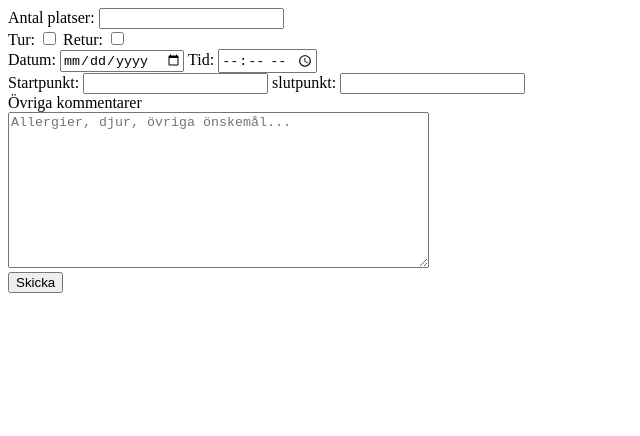
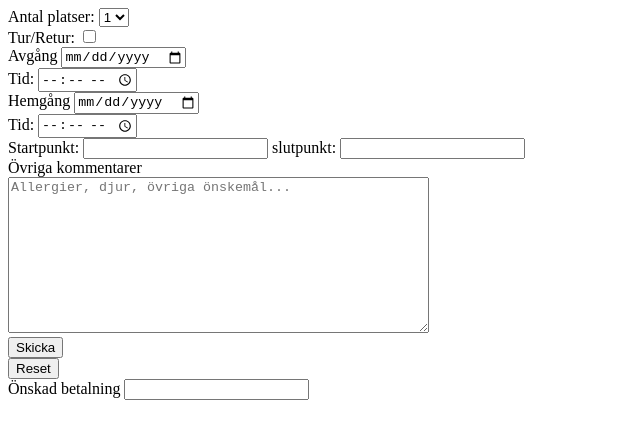
Before and after one commit to 0h4y/samakning, a website: page bilist.html in a window 1280 px wide. Shown: the whole page, without its empty margins (0-640 px from the left). Drawn offline with Linux system fonts and the light colour scheme.

Commit message:
Js för formen avgångs datum och hemgångs datum så man bara kan välja datum från dagens datum och framåt

```diff
--- a/bilist.html
+++ b/bilist.html
@@ -14,41 +14,61 @@ Fritext kommentar
     <meta http-equiv="X-UA-Compatible" content="IE=edge" />
     <meta name="viewport" content="width=device-width, initial-scale=1.0" />
     <title>HERO - Bilist - Registrera dig och ditt fordon här</title>
+
     <script>
       src="bilist.js"
       defer
     </script>
 
-      <div id="error">
-
-      </div>
       <!--Hämtar data från index -->
       <form class="forms" action="" method="GET">
+
       <div class="platser">
         <label for="antPlats">Antal platser:</label>
-        <input type="text" id="antPlats" name="antPlats">
+        <select id="antPlats" name="antPlats">
+          <option value="1">1</option>
+          <option value="2">2</option>
+          <option value="3">3</option>
+          <option value="4">4</option>
+          <option value="5">5</option>
+          <option value="6">6</option>
+          <option value="7">7</option>
+          <option value="8">8</option>
+        </select>
       </div>
 
       <div class="tur/retur">
-        <label for="turResa">Tur:</label>
+        <label for="turResa">Tur/Retur:</label>
         <input type="checkbox" id="turResa" name="turResa">
-        <label for="returResa">Retur:</label>
-        <input type="checkbox" id="returResa" name="returResa">
+
       </div>
 
-      <div class="tid/datum">
-        <label for="datum">Datum:</label>
-        <input type="date" id="tidDatum" name="tidDatum">
+      <div class="datumTur">
+        <label for="avgång-datum">Avgång</label>
+        <input type="date" id="avgång-datum" name="avgång" required>
+      </div>
 
+      <div class="tid">
         <label for="tid">Tid:</label>
-        <input type="time" id="tid" name="tid">
+        <input type="time" id="tid" name="tid" required>
       </div>
+
+      <div class="datumRetur">
+        <label for="hemgång-datum">Hemgång</label>
+        <input type="date" id="hemgång-datum" name="hemgång" required>
+      </div>
+
+      <div class="tid">
+        <label for="tid">Tid:</label>
+        <input type="time" id="tid" name="tid" required>
+      </div>
+
 
       <div class="">
         <label for="startResa">Startpunkt:</label>
-        <input type="text" id="startResa" name="startResa">
+        <input type="text" id="startResa" name="startResa" required>
         <label for="slutResa">slutpunkt:</label>
-        <input type="text" id="slutResa" name="slutResa">
+        <input type="text" id="slutResa" name="slutResa" required>
       </div>
 
         <div class="">
@@ -58,7 +78,14 @@ Fritext kommentar
         <div class="submit">
           <button type="submit">Skicka</button>
         </div>
+        <div class="">
+          <input type="reset" label="reset">
+        </div>
 
+        <div class="">
+          <label for="pris">Önskad betalning</label>
+          <input type="text" id="pris" name="pris-name" required>
+        </div>
        </form>
   </head>
   <body>
--- a/src/bilist.js
+++ b/src/bilist.js
@@ -1,3 +1,35 @@
 /*Javascript för bilist nedan...
 Grupp, mattias, savio, martin K
 */
+
+//Lägger in dagens datum i currentDateTime
+let currentDateTime = new Date();
+//variabel som innehåller dagens år
+let year = currentDateTime.getFullYear();
+//variabel som innehåller dagens månad, getMonth är 0 index based
+let month = (currentDateTime.getMonth() + 1);
+//variabel som innehåller dagens dag, getDate är 0 index based
+let date = (currentDateTime.getDate());
+
+//Skriver ut siffran 0 så datum alltid innehåller 2 siffror
+if(date < 10) {
+  date = '0' + date;
+}
+
+if(month < 10) {
+  month = '0' + month;
+}
+//dateTomorrow == dagens datum
+let dateTomorrow = year + "-" + month + "-" + date;
+//Tar alltid ut första elementet
+let avgångElem = document.querySelector("#avgång-datum");
+let hemgångElem = document.querySelector("#hemgång-datum");
+
+//sätter ett minimum på dagens datum
+avgångElem.setAttribute("min", dateTomorrow);
+
+//Metod för avgångsdadum
+avgångElem.onchange = function () {
+    //Begränsar hemgång till datumet man väljer i avgång. this.Value är värdet från #avgångs-datum
+    hemgångElem.setAttribute("min", this.value);
+}
```
Lines whose indentation alone changed are shown as unchanged.
